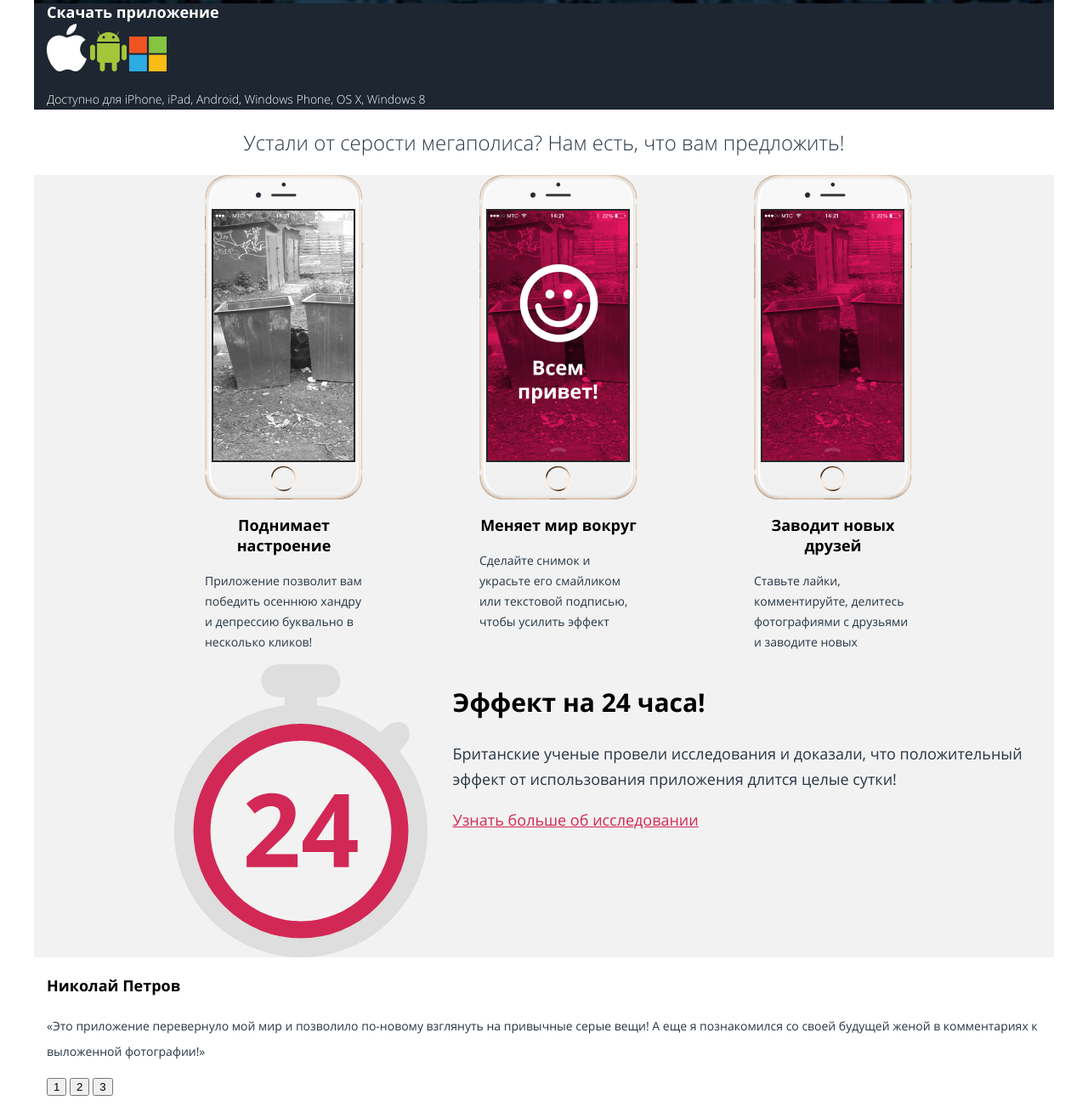
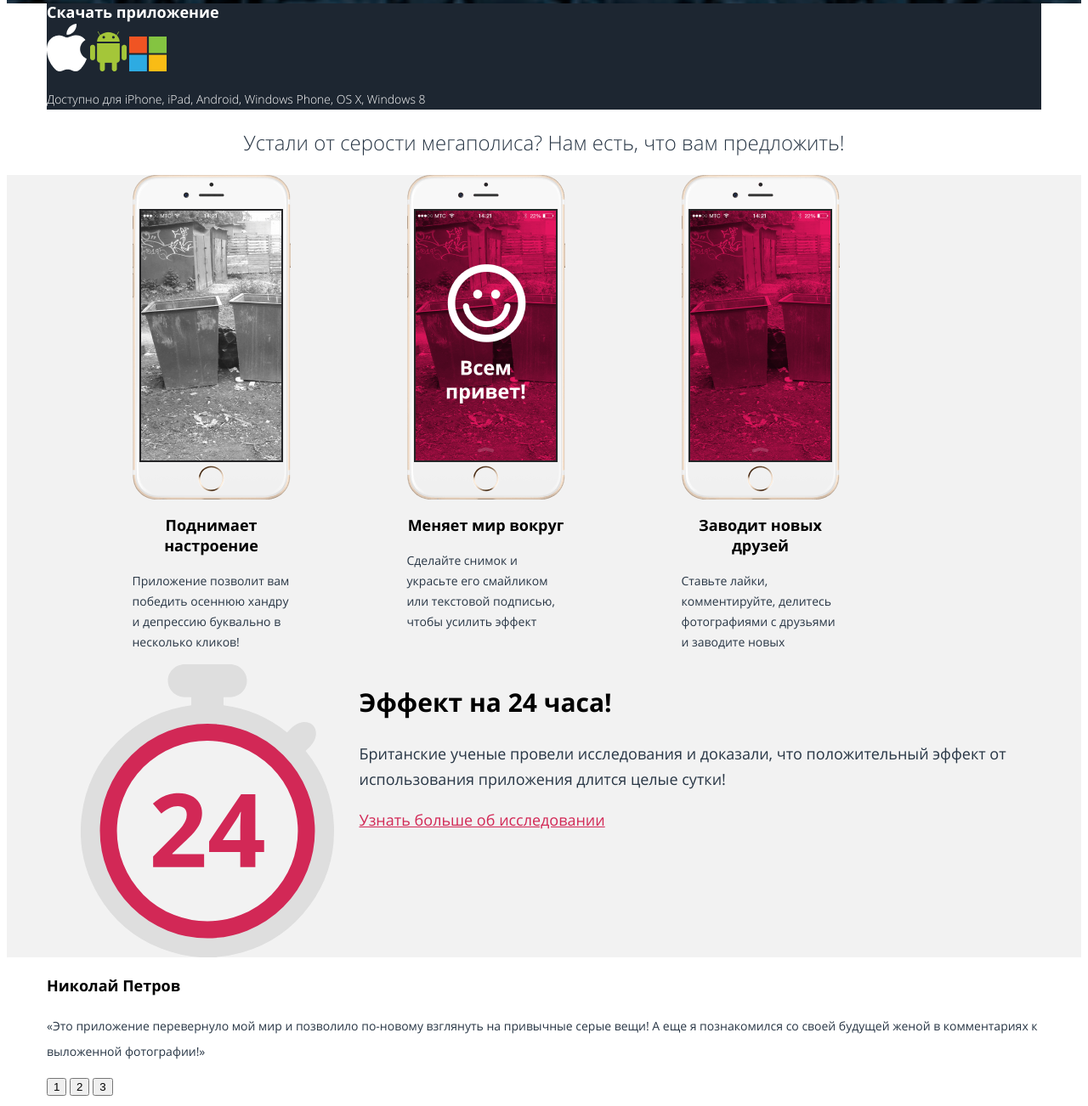
Before and after one commit to htmlacademy-adaptive/1755265-pink-25, a plain HTML site: page 5/index.html in a window 1280 px wide. Shown: the part 554-1856 px from the top of the page at 85% size. Drawn offline with Linux system fonts and the light colour scheme.

Commit message:
:heavy_check_mark: Сборка #5

```diff
--- a/5/css/style.css
+++ b/5/css/style.css
@@ -176,17 +176,19 @@ body {
   font-size: 14px;
   line-height: 24px;
 }
-.functions {
-  background-color: #F2F2F2;
+@media (min-width: 1200px) {
+  .functions {
+    background-color: #F2F2F2;
+  }
+}
+@media (min-width: 660px) {
+  .functions {
+    display: flex;
+    flex-direction: row-reverse;
+  }
 }
 .functions__list-item {
   list-style-type: none;
-}
-@media (min-width: 660px) {
-  .functions__wrapper {
-    display: flex;
-    flex-direction: row-reverse;
-  }
 }
 @media (min-width: 1200px) {
   .functions__list-slider {
@@ -477,7 +479,6 @@ body {
 }
 .stopwatch {
   background-color: #F2F2F2;
-  padding-left: 195px;
 }
 @media (min-width: 660px) {
   .stopwatch {
@@ -500,7 +501,7 @@ body {
 }
 @media (min-width: 1200px) {
   .stopwatch__img {
-    margin-left: 150px;
+    margin-left: 0;
   }
 }
 .stopwatch__slogan {
@@ -509,6 +510,14 @@ body {
   font-size: 30px;
   line-height: 30px;
   color: #000000;
+}
+.stopwatch__row {
+  display: flex;
+}
+@media (min-width: 1200px) {
+  .stopwatch__row {
+    padding-left: 40px;
+  }
 }
 .stopwatch__wrapper {
   padding-left: 30px;
--- a/5/index.html
+++ b/5/index.html
@@ -10,7 +10,8 @@
 </head>
 
 <body class="page-body ">
-  <div class="page-body__wrapper container">
+  <div class="page-body__wrapper">
+    <div class="container">
       <header class="main-header ">
         <nav class="main-nav">
           <a href="" class="logo">
@@ -117,9 +118,11 @@
         </div>
       </div>
     </div>
+  </div>
   <section class="download-application">
+    <div class="container">
       <h2 class="visually-hidden">Скачать приложение на Apple, Android и Microsoft</h2>
-    <div class="download-application__wrapper container">
+      <div class="download-application__wrapper">
         <header class="download-application__header">
           <a class="download-application__button" href="https://www.apple.com/ru/app-store/">Скачать приложение</a>
         </header>
@@ -137,16 +140,17 @@
           </p>
         </div>
       </div>
+    </div>
   </section>
   <main class="main-page">
     <section class="capabilities">
       <h2 class="visually-hidden">Возможности приложения Pink</h2>
-      <p class="capabilities__slogan container"><span>Устали от серости мегаполиса?</span>
+      <p class="capabilities__slogan"><span>Устали от серости мегаполиса?</span>
         <span>Нам есть, что вам
           предложить!</span>
       </p>
-      <section class="functions container">
-        <div class="functions__wrapper container">
+      <div class="functions">
+        <div class="container">
           <ul class="functions__list functions__list-slider">
             <li class="functions__list-item functions__list-item--img-1">
               <h3 class="functions__title">Поднимает настроение</h3>
@@ -168,14 +172,16 @@
                 новых</p>
             </li>
           </ul>
+          </div>
           <div class="phone-screen-wrapper">
             <img class="phone-screen-wrapper__image" src="img/phone-screen-functions.png" width="157" height="320"
               alt="Изображение мобильника">
         </div>
       </div>
     </section>
-    </section>
-    <section class="stopwatch container">
+    <section class="stopwatch">
+      <div class="container">
+        <div class="stopwatch__row">
           <h2 class="visually-hidden">Блок с секундомером</h2>
           <img class="stopwatch__img" src="img/stopwatch.svg" width="298" height="345" alt="Секундомер">
           <div class="stopwatch__wrapper">
@@ -186,8 +192,11 @@
               от использования приложения длится целые сутки!</p>
             <a class="stopwatch__more" href="">Узнать больше об исследовании</a>
           </div>
+        </div>
+      </div>
     </section>
-    <section class="reviews container">
+    <section class="reviews">
+      <div class="container">
         <h2 class="visually-hidden">Отзывы пользователей</h2>
         <div class="reviews__wrapper reviews__wrapper-hidden slider">
           <h3 class="reviews__user-name">Николай Петров</h3>
@@ -222,8 +231,9 @@
             <button class="slider__toggle" type="button">3</button>
           </p>
         </div>
+      </div>
     </section>
-    <section class="rates container">
+    <section class="rates">
       <h2 class="visually-hidden">Доступные тарифы</h2>
       <div class="rates__wrapper slider">
           <table class="rates__table container">
@@ -266,7 +276,8 @@
           </p>
       </div>
     </section>
-    <section class="contacts container">
+    <section class="contacts">
+      <div class="container">
         <h4 class="contacts__slogan">Остались вопросы?
           Свяжитесь с нами!</h4>
         <div class="contacts__wrapper contacts__wrapper--main">
@@ -295,10 +306,11 @@
             <img class="contacts-map__picture" src="img/map.jpg" width="320" height="200" alt="Карта проезда">
           </div>
         </div>
+      </div>
     </section>
   </main>
   <footer class="main-footer">
-    <div class="main-footer__wrapper container">
+    <div class="main-footer__wrapper">
         <a class="main-footer__link-logo" href="index.html"><img src="img/glasses.png" width="59" height="40"
             alt="Логотип Очки">
           <img src="img/pink.png" width="74" height="23" alt="Логотип Pink"></a>
```
Also changed, not shown: 1 other file. Lines whose indentation alone changed are shown as unchanged.
